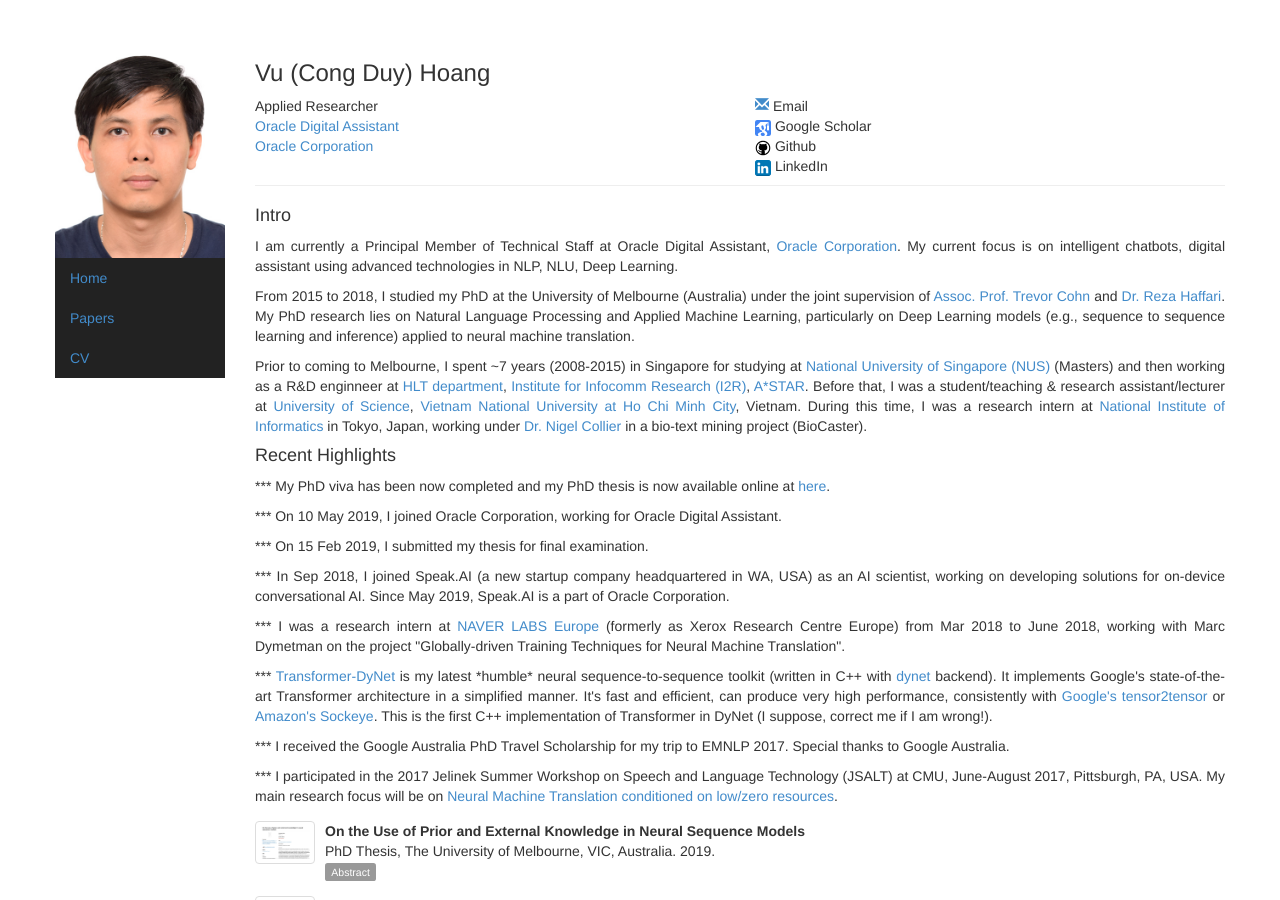
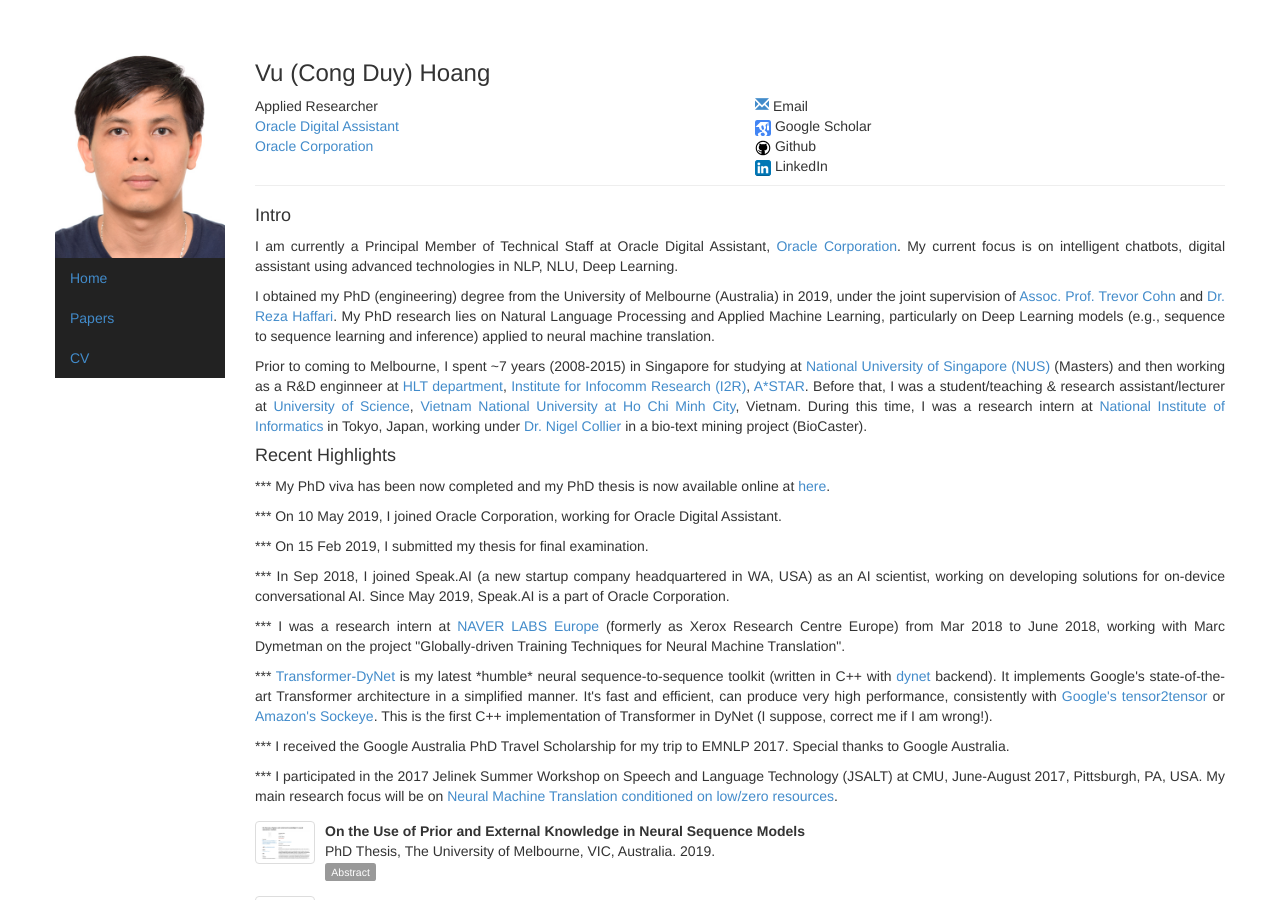
Before and after one commit to duyvuleo/duyvuleo.github.io, a Jekyll site: the page built from index.html, in a window 1280 px wide and 900 px high. Built offline with Jekyll 4.4.1, drawn with Linux system fonts in a browser that asks for light colours.

Commit message:
minor update

```diff
--- a/index.html
+++ b/index.html
@@ -34,7 +34,7 @@ picture: vu
 
 <h4>Intro</h4>
 <p style="text-align: justify;">I am currently a Principal Member of Technical Staff at Oracle Digital Assistant, <a href="https://www.oracle.com/index.html">Oracle Corporation</a>. My current focus is on intelligent chatbots, digital assistant using advanced technologies in NLP, NLU, Deep Learning.</p>
-<p style="text-align: justify;">From 2015 to 2018, I studied my PhD at the University of Melbourne (Australia) under the joint supervision of <a href="http://people.eng.unimelb.edu.au/tcohn/">Assoc. Prof. Trevor Cohn</a> and <a href="http://users.monash.edu.au/~gholamrh/">Dr. Reza Haffari</a>. My PhD research lies on Natural Language Processing and Applied Machine Learning, particularly on Deep Learning models (e.g., sequence to sequence learning and inference) applied to neural machine translation.</p>
+<p style="text-align: justify;">I obtained my PhD (engineering) degree from the University of Melbourne (Australia) in 2019, under the joint supervision of <a href="http://people.eng.unimelb.edu.au/tcohn/">Assoc. Prof. Trevor Cohn</a> and <a href="http://users.monash.edu.au/~gholamrh/">Dr. Reza Haffari</a>. My PhD research lies on Natural Language Processing and Applied Machine Learning, particularly on Deep Learning models (e.g., sequence to sequence learning and inference) applied to neural machine translation.</p>
 <p style="text-align: justify;">Prior to coming to Melbourne, I spent ~7 years (2008-2015) in Singapore for studying at <a href="http://nus.edu.sg/">National University of Singapore (NUS)</a> (Masters) and then working as a R&D enginneer at <a href="http://www.i2r.a-star.edu.sg/hlt/">HLT department</a>, <a href="http://www.i2r.a-star.edu.sg/">Institute for Infocomm Research (I2R)</a>, <a href="https://www.a-star.edu.sg/">A*STAR</a>. Before that, I was a student/teaching &amp; research assistant/lecturer at <a href="https://www.fit.hcmus.edu.vn/vn/Default.aspx?tabid=325">University of Science</a>, <a href="http://en.vnuhcm.edu.vn/">Vietnam National University at Ho Chi Minh City</a>, Vietnam. During this time, I was a research intern at <a href="http://www.nii.ac.jp/en/">National Institute of Informatics</a> in Tokyo, Japan, working under <a href="https://sites.google.com/site/nhcollier/">Dr. Nigel Collier</a> in a bio-text mining project (BioCaster).</p>
 
 <h4>Recent Highlights</h4>
```
